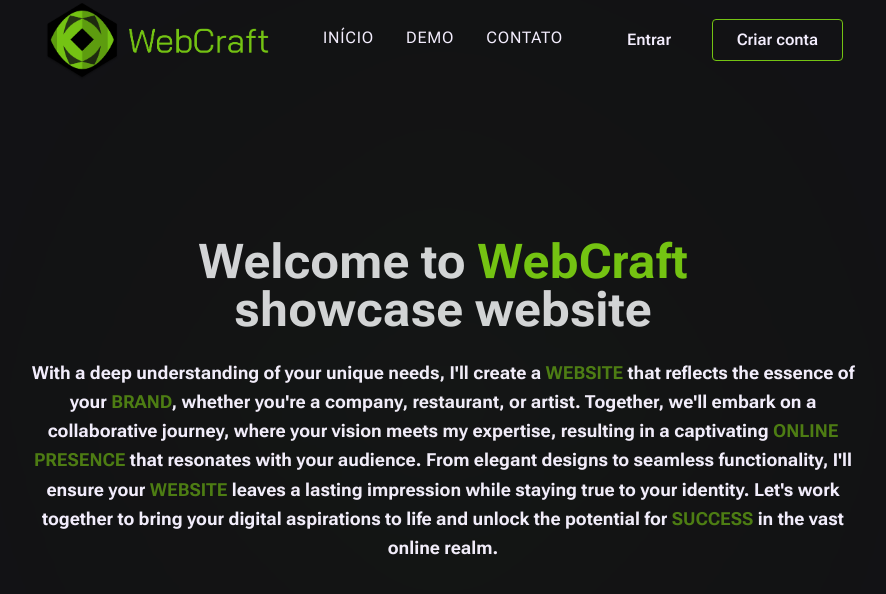
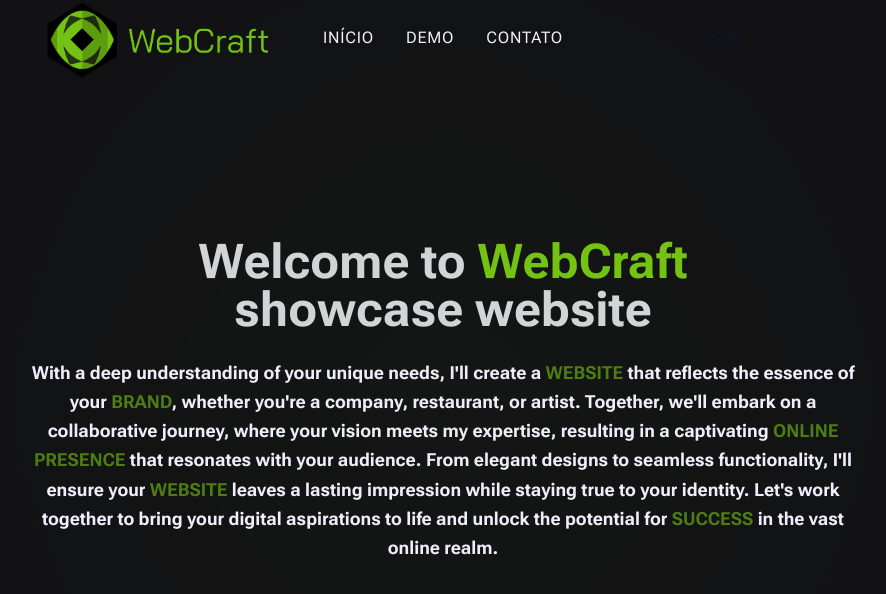
Before and after one commit to juicerq/Notes, a Next.js app in the folder web/: page / in a window 1280 px wide. Shown: the top 594 px of the page, without its empty margins (197-1083 px from the left). Built offline with nearby package versions, Linux system fonts and the light colour scheme; no server answers; a web font is replaced by a local one.

Commit message:
removed last clerk

```diff
--- a/web/src/components/Header.tsx
+++ b/web/src/components/Header.tsx
@@ -1,13 +1,10 @@
 'use client'
-import { UserButton, useUser } from '@clerk/nextjs'
 import Image from 'next/image'
 import Link from 'next/link'
 import logo from '../assets/WebCraftLogo.png'
 import { usePathname } from 'next/navigation'
 
 export default function Header() {
-  const { user } = useUser()
-
   const pathName = usePathname()
 
   return (
@@ -38,29 +35,9 @@
           </ul>
 
           <div className="flex w-60 items-center justify-center">
-            {user ? (
-              <div className="flex items-center justify-center gap-3 text-sm text-mainPalette-text transition-colors hover:text-zinc-300">
-                <p className="border-b border-mainPalette-primaryButton px-1 text-center font-semibold uppercase tracking-wider text-mainPalette-text">
-                  {user?.fullName}
-                </p>
-                <UserButton afterSignOutUrl="/" signInUrl="/sign-in" />
-              </div>
-            ) : (
-              <div className="flex w-full items-center justify-between text-base text-mainPalette-text">
-                <a
-                  href="/sign-in"
-                  className="mx-6 my-2 inline-block font-semibold transition-colors hover:text-mainPalette-primaryButton"
-                >
-                  Entrar
-                </a>
-                <a
-                  href="/sign-up"
-                  className="button-hover rounded border border-mainPalette-primaryButton px-6 py-2 font-semibold"
-                >
-                  Criar conta
-                </a>
-              </div>
-            )}
+            <Link href={'/test'}>
+              <button>Craft</button>
+            </Link>
           </div>
         </nav>
       )}
```
